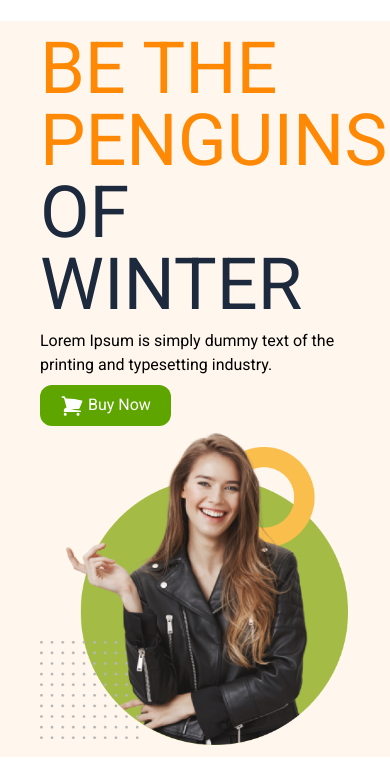
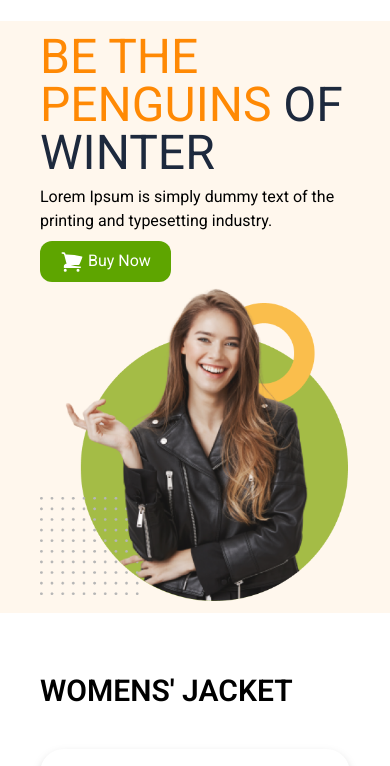
Before and after one commit to anamul-hoque-shourov/penguin-fashion-website-tailwind, a plain HTML site: page index.html in a window 390 px wide. Shown: the part 73-839 px from the top of the page. Drawn offline with nearby package versions, Linux system fonts and the light colour scheme.

Commit message:
correction

```diff
--- a/index.html
+++ b/index.html
@@ -33,7 +33,7 @@
         <!-- Banner Section -->
         <div class="lg:flex justify-between items-center px-10 py-3 mb-10 bg-orange-50">
             <div class="w-full lg:w-1/2">
-                <h1 class="text-7xl uppercase mb-2"><span class="text-orange-400">Be the Penguins</span> <span class="text-slate-800">of Winter</span> </h1>
+                <h1 class="text-5xl lg:text-7xl uppercase mb-2"><span class="text-orange-400">Be the Penguins</span> <span class="text-slate-800">of Winter</span> </h1>
                 <p class="mb-2">Lorem Ipsum is simply dummy text of the printing and typesetting industry.</p>
                 <a href=""><button class="px-5 py-2 bg-lime-600 rounded-xl text-white"> <svg xmlns="http://www.w3.org/2000/svg" fill="white" viewBox="0 0 24 24" stroke-width="1.5" stroke="currentColor" class="size-6 text-white inline">
                     <path stroke-linecap="round" stroke-linejoin="round" d="M2.25 3h1.386c.51 0 .955.343 1.087.835l.383 1.437M7.5 14.25a3 3 0 0 0-3 3h15.75m-12.75-3h11.218c1.121-2.3 2.1-4.684 2.924-7.138a60.114 60.114 0 0 0-16.536-1.84M7.5 14.25 5.106 5.272M6 20.25a.75.75 0 1 1-1.5 0 .75.75 0 0 1 1.5 0Zm12.75 0a.75.75 0 1 1-1.5 0 .75.75 0 0 1 1.5 0Z" />
```
